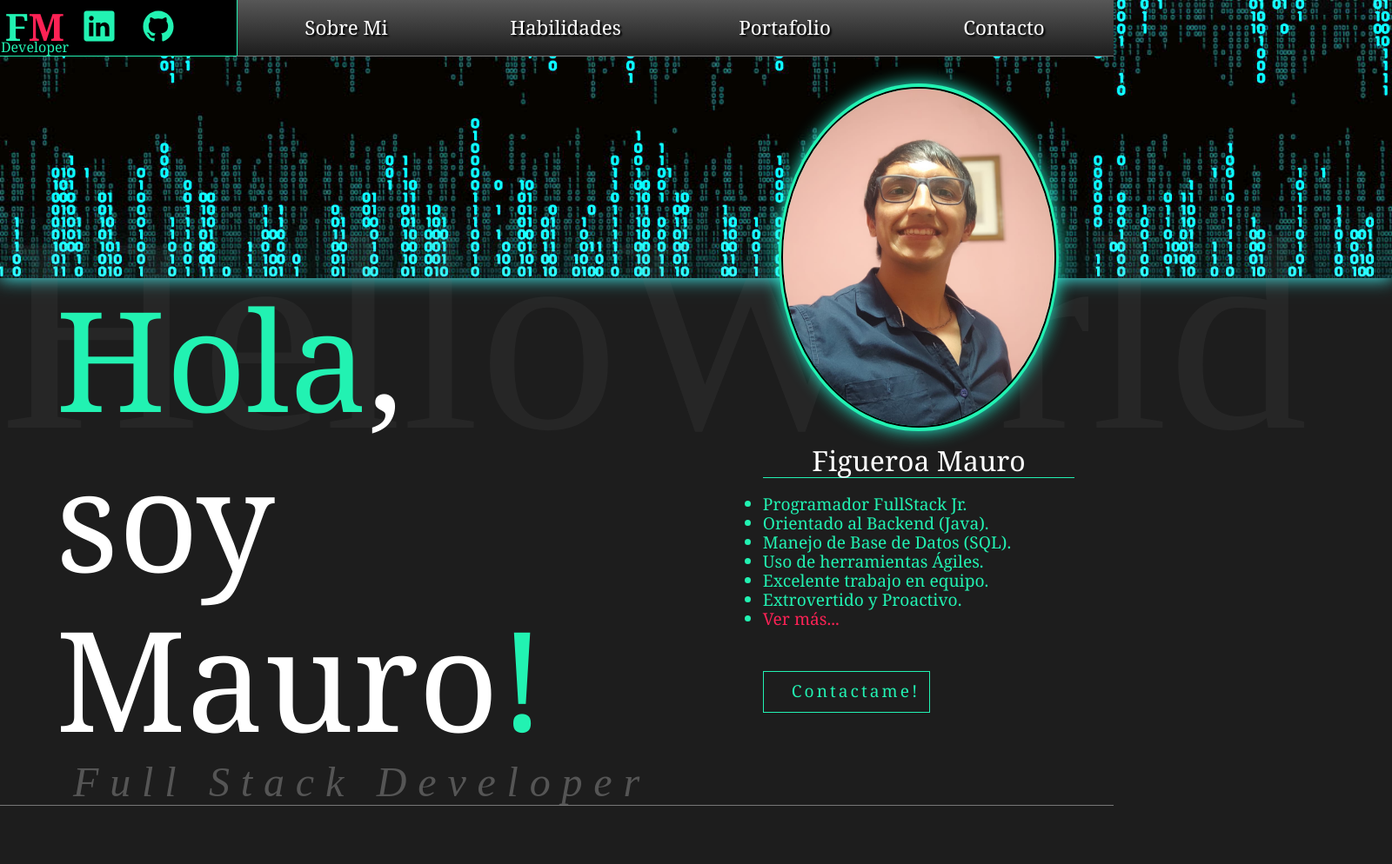
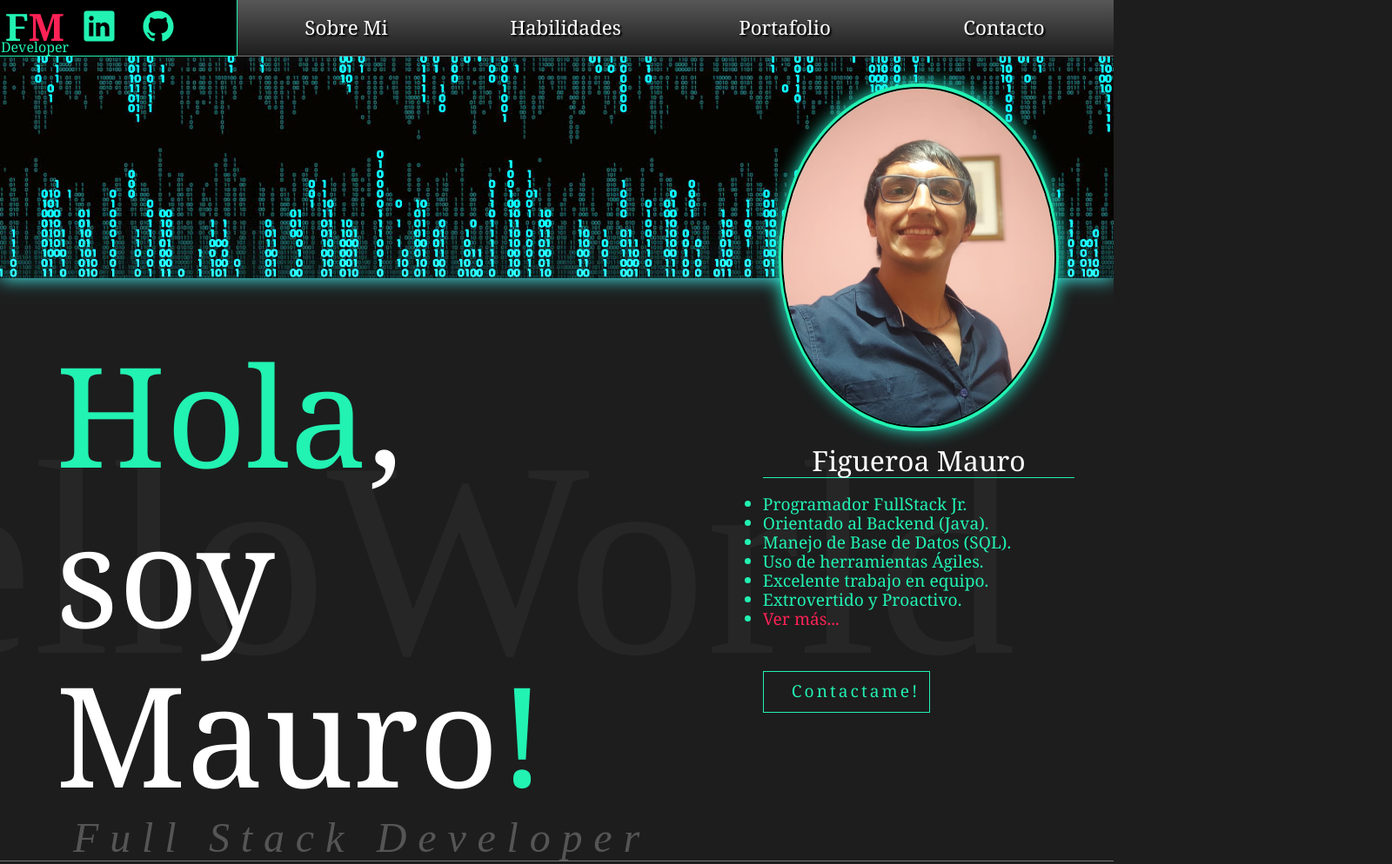
Before and after one commit to FigueroaMauro/MiPortafolio, a plain HTML site: page index.html in a window 1280 px wide. Shown: the top 994 px of the page at 87% size, 1600 px wide, since content can reach past the window. Drawn offline with nearby package versions, Linux system fonts and the light colour scheme.

Commit message:
fixeando errores del position absolute

```diff
--- a/css/indexCSS/contacto.css
+++ b/css/indexCSS/contacto.css
@@ -2,6 +2,7 @@
     min-height: calc(100vh - 7rem);
     padding-top: 3rem;
     box-sizing: border-box;
+    position: relative;
 
 }
 .titulo-contactos{
--- a/css/indexCSS/foto.css
+++ b/css/indexCSS/foto.css
@@ -5,7 +5,7 @@
     flex-direction: column;
     min-height: calc(100vh - 4rem);
     box-shadow: inset 0 -1px 0  #777;
-    padding-bottom: 1rem;
+    padding-bottom: 2rem;
     box-sizing: border-box;
 }
 
--- a/css/indexCSS/habilidades.css
+++ b/css/indexCSS/habilidades.css
@@ -5,6 +5,7 @@
     padding: 2rem 0;
     box-sizing: border-box;
     box-shadow: inset 0 -1px 0 #777;
+    position: relative;
 
 }
 .habilidades, .habilidades-blandas{
--- a/css/indexCSS/header.css
+++ b/css/indexCSS/header.css
@@ -1,10 +1,10 @@
 .encabezado{
-    width: 100%;
+    width: 100vw;
     height: 4rem;
     background:linear-gradient(#575757, #1d1d1d);
     color: #f1f1f1;
     box-sizing: border-box;
-    position: fixed;
+    position: relative;
     z-index: 1;
     top: 0;
 }
@@ -12,6 +12,7 @@
 .menu{
     width: 100%;
     height: 100%;
+
 
 }
 .menu a:hover{
--- a/css/indexCSS/inicio.css
+++ b/css/indexCSS/inicio.css
@@ -8,9 +8,10 @@
     color:#fff;
     box-sizing: border-box;
     box-shadow: inset 0 -1px 0  #777;
+    position: relative;
 }
 .inicio h2{
-    padding-top: 3rem;
+    padding-top: 7rem;
     font-size: 10rem ;
     font-weight: normal;
 }
--- a/css/indexCSS/main.css
+++ b/css/indexCSS/main.css
@@ -1,17 +1,18 @@
 .contenedor-principal{
     width: 100vw;
     height: 100%;
-    margin-top: 4rem;
+    /* margin-top: 4rem; */
     box-sizing: border-box;
     overflow: hidden;
+    position: relative;
 }
 
 .imagen-banner{
-    width: 100rem;
+    /* width: 100rem; */
     min-width: 100vw;
     position: absolute;
     top: 0;
-    height: 20rem;
+    height: 16rem;
     z-index: -1;
     box-shadow: 0 0 20px 0 #22f2d2;
     filter: contrast(2);
--- a/css/indexCSS/portafolio.css
+++ b/css/indexCSS/portafolio.css
@@ -6,6 +6,7 @@
     flex-direction: column;
     padding: 2rem 0 4rem 0;
     box-sizing: border-box;
+    position: relative;
 
 }
 
--- a/css/indexCSS/principal.css
+++ b/css/indexCSS/principal.css
@@ -1,10 +1,14 @@
+html{
+    overflow-x: hidden;
+}
 body{
+    width: 100vw;
+
     background-color: #1d1d1d;
     box-sizing: border-box;
-    overflow: auto;
     padding: 0;
     margin: 0;
-    overflow-x: hidden
+    /* overflow-x: hidden */
 }
 
 .color-principal{
--- a/css/indexCSS/sobreMi.css
+++ b/css/indexCSS/sobreMi.css
@@ -5,6 +5,7 @@
     box-shadow: inset 0 -1px 0 #777;
     box-sizing: border-box;
     padding: 5rem 0;
+    position: relative;
 }
 
 .quienSoy, .contenedor-estudios{
--- a/index.html
+++ b/index.html
@@ -3,7 +3,7 @@
     <head>
         <meta charset="UTF-8">
         <meta http-equiv="X-UA-Compatible" content="IE=edge">
-        <meta name="viewport" content="width=device-width, initial-scale=1.0">
+        <meta name="viewport" content="width=device-width, initial-scale=1">
         <link rel="stylesheet" href="./css/reset/normalize.css">
         <link rel="stylesheet" href="./css/reset/reset.css">
         <link rel="stylesheet" href="./css/indexCSS/grid.css">
@@ -63,11 +63,12 @@
 
             <main class="contenedor-principal">
                 <img src="./imagenes/banner2.jpg" class="imagen-banner" alt="">
-                <div class="contenedor-absoluto">
-                    <p>HelloWorld</p>
-                </div>
+
 
                 <section class="inicio">
+                    <div class="contenedor-absoluto">
+                        <p>HelloWorld</p>
+                    </div>
                     <h2><span class="color-principal">Hola</span>,<br>
                         soy Mauro<span class="color-principal">!</span></h2>
                     <h3>Full Stack Developer</h3>
```
